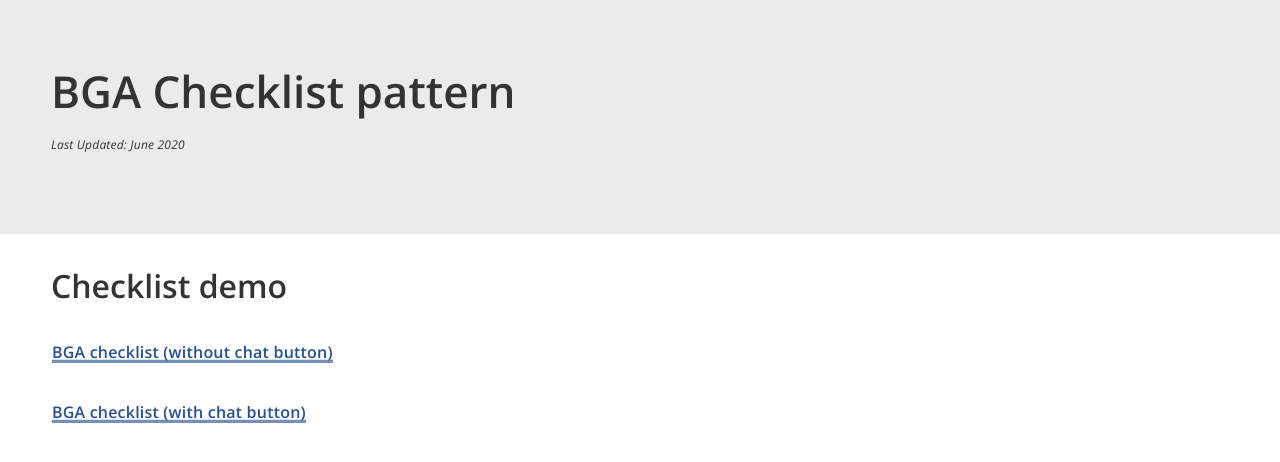
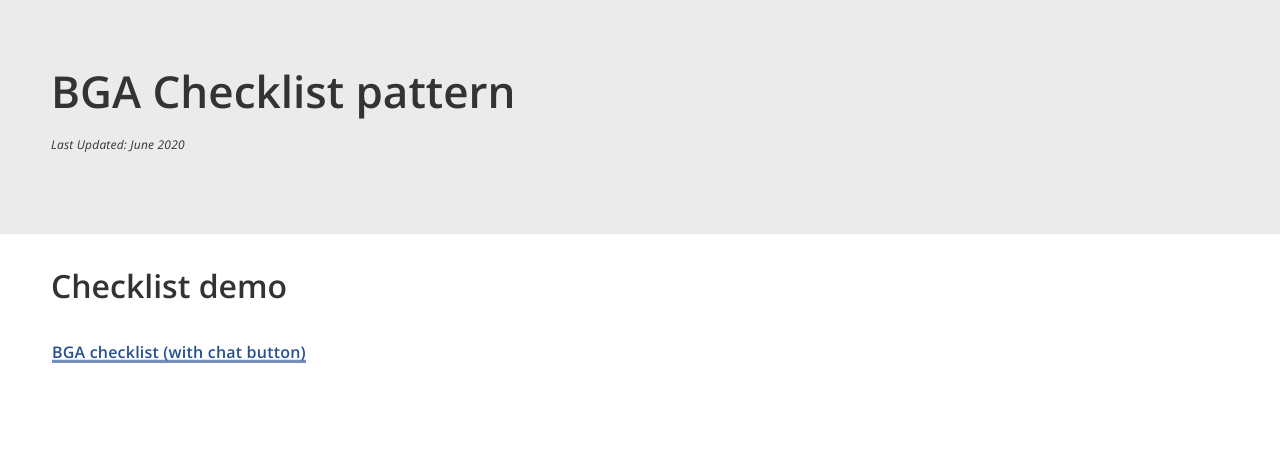
Before and after one commit to AUSGov/bga-checklist-handover, a Jekyll site: the page built from index.markdown, in a window 1280 px wide. Shown: the top 462 px of the page. Built offline with Jekyll 4.4.1, drawn with Linux system fonts in a browser that asks for light colours.

Commit message:
Prototype tweaks.

```diff
--- a/_layouts/home.html
+++ b/_layouts/home.html
@@ -40,8 +40,9 @@
                     <div class="body-copy-content">
 
                         <h2>Checklist demo</h2>
-                        <p><a href={{ "checklist-demo-no-chat" | relative_url }}>BGA checklist (without chat button)</a></p>
                         <p><a href={{ "checklist-demo-chat" | relative_url }}>BGA checklist (with chat button)</a></p>
+
+
 
 
                     </div>
```
Also changed, not shown: README.md, 4 other files.
